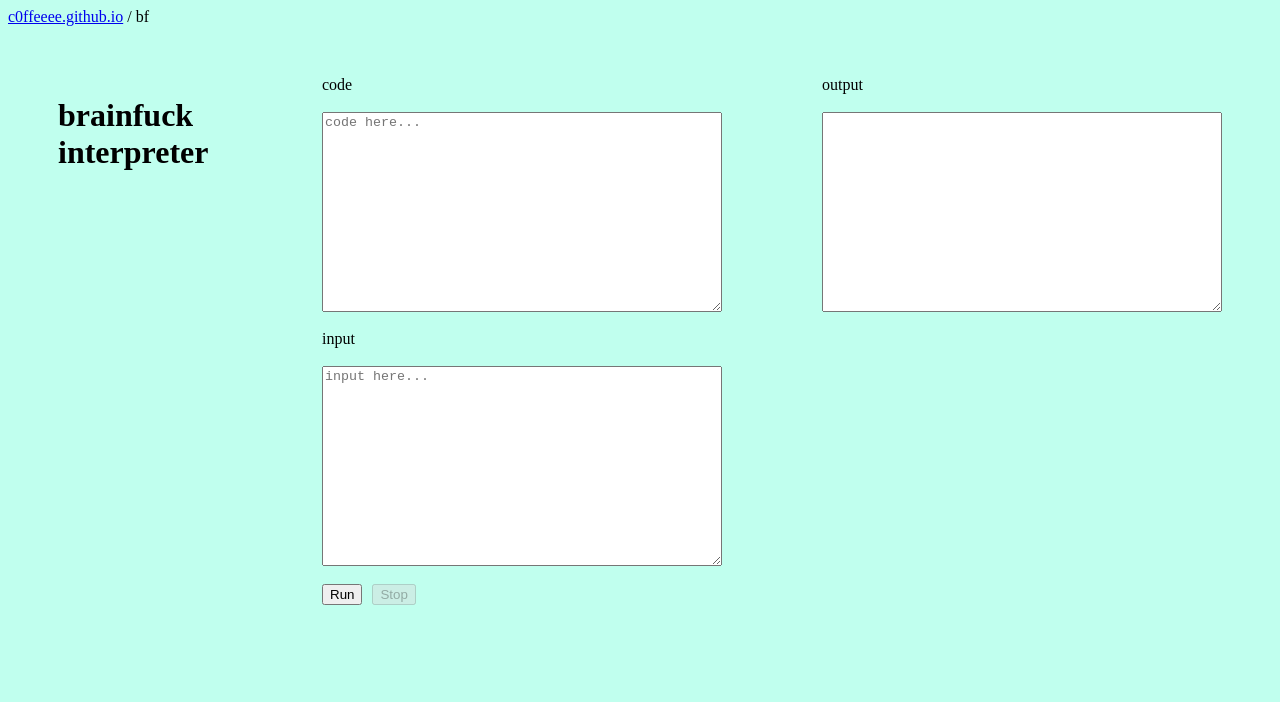
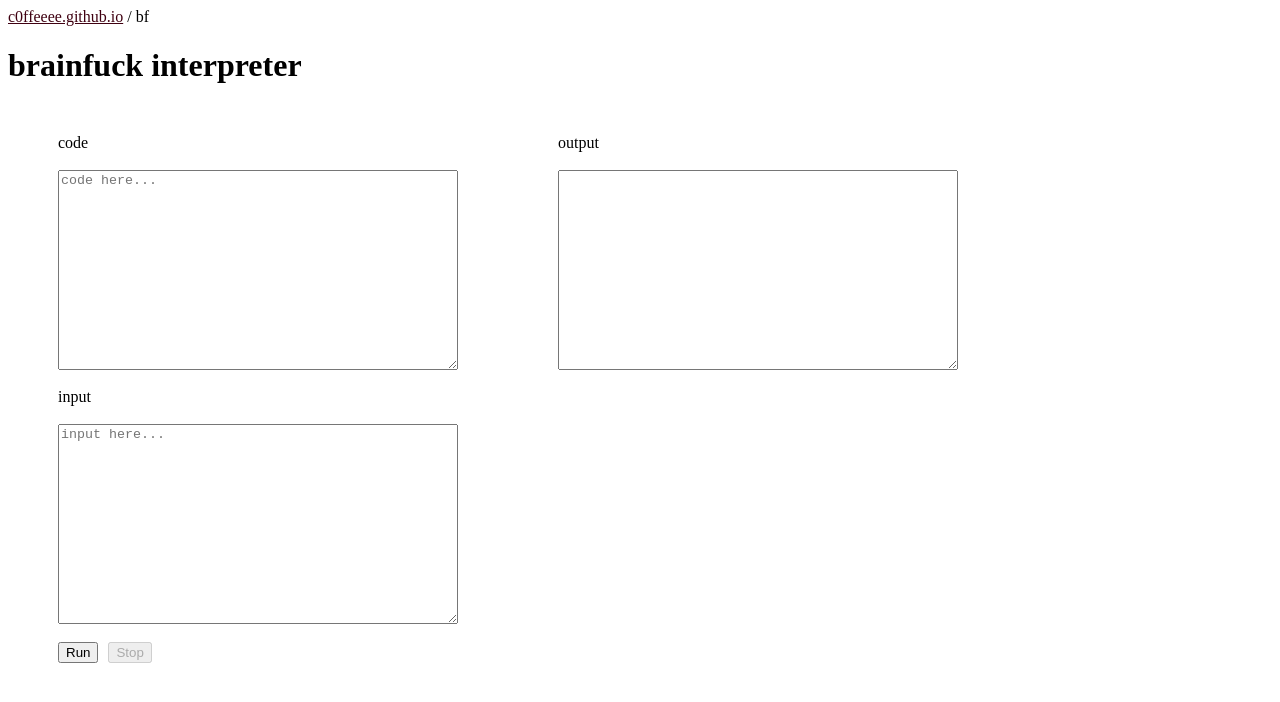
Before and after one commit to c0ffeeee/c0ffeeee.github.io, a plain HTML site: page bf/index.html in a window 1280 px wide. Drawn offline with Linux system fonts and the light colour scheme.

Commit message:
Update index.html

```diff
--- a/bf/index.html
+++ b/bf/index.html
@@ -23,17 +23,17 @@
         min-width: 400px;
         min-height: 200px;
       }
-      body {
-        background-color: #c0ffee;
+      a {
+        color: #3f0011;
       }
     </style>
   </head>
   <body>
     <script src="main.js" defer></script>
     <a href="/">c0ffeeee.github.io</a> / bf
+    <h1>brainfuck interpreter</h1>
     <!-- <h3 class="important">work in progress!</h3> -->
     <div class="container">
-      <h1>brainfuck interpreter</h1>
       <div class="column-group">
         <label for="code">code</label>
         <br>
```
